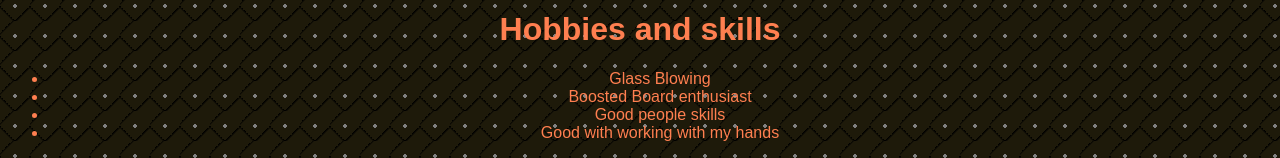
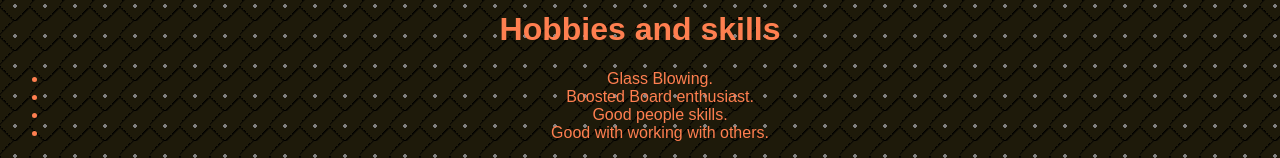
Before and after one commit to BrandonF55/Portfolio-page, a plain HTML site: page index.html in a window 1280 px wide. Shown: the part 1989-2147 px from the top of the page. Drawn offline with Linux system fonts and the light colour scheme.

```diff
--- a/css/styles.css
+++ b/css/styles.css
@@ -13,15 +13,12 @@
   text-align: center;
   font-family: Arial, Helvetica, sans-serif;
   color: coral;
-
 }
 
 .My-projects{
   text-align: center;
   font-family: Arial, Helvetica, sans-serif;
   color: coral;
-
-
 }
 
 .BF{
--- a/index.html
+++ b/index.html
@@ -36,10 +36,10 @@
 <Div class="Hobbies">
   <h1> Hobbies and skills</h1>
   <ul>
-    <li>Glass Blowing</li>
-    <li>Boosted Board enthusiast</li>
-    <Li>Good people skills</Li>
-  <li> Good with working with my hands</li>
+    <li>Glass Blowing.</li>
+    <li>Boosted Board enthusiast.</li>
+    <Li>Good people skills.</Li>
+  <li> Good with working with others.</li>
   </ul>
     </Div>
 
```
